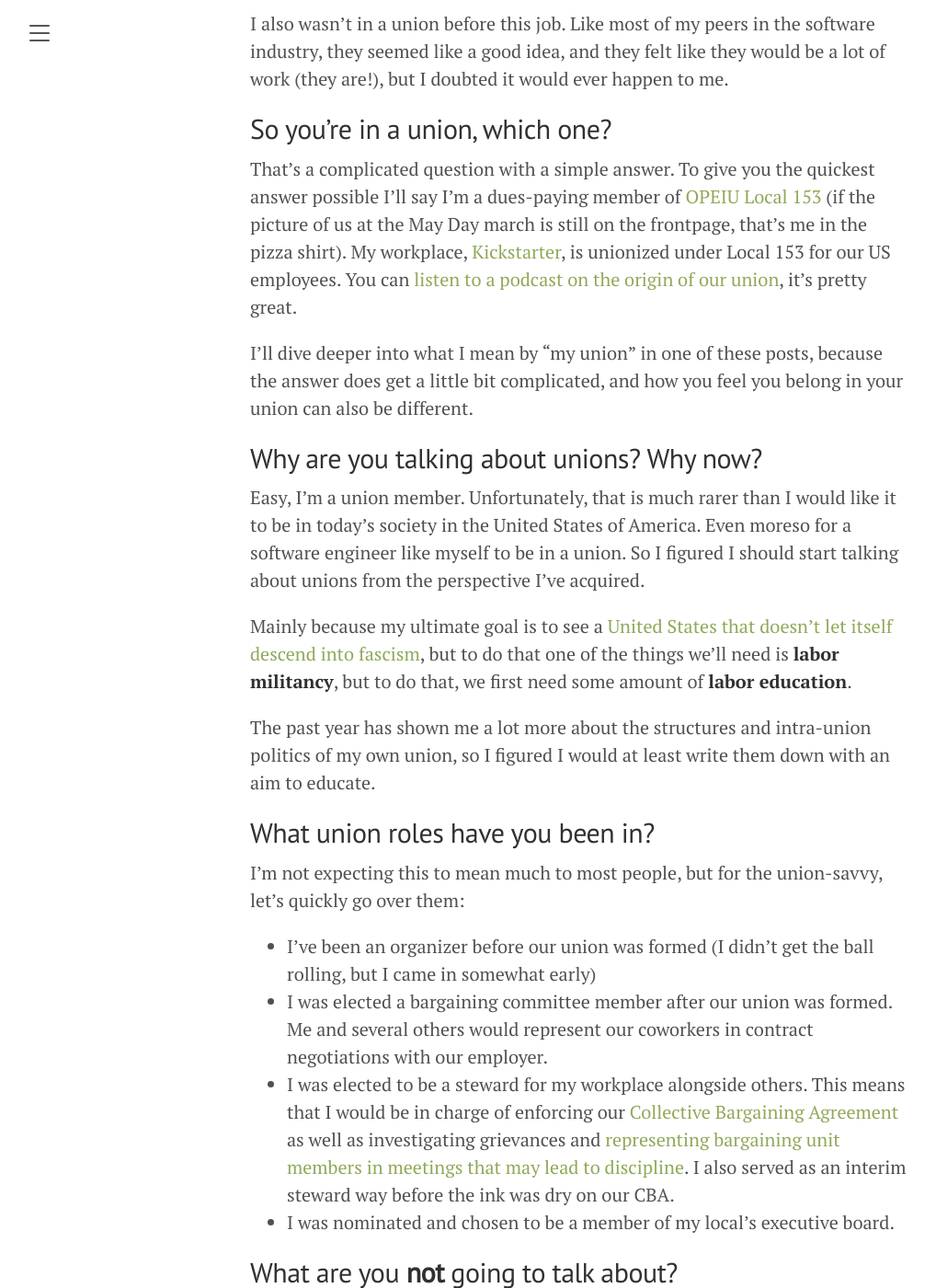
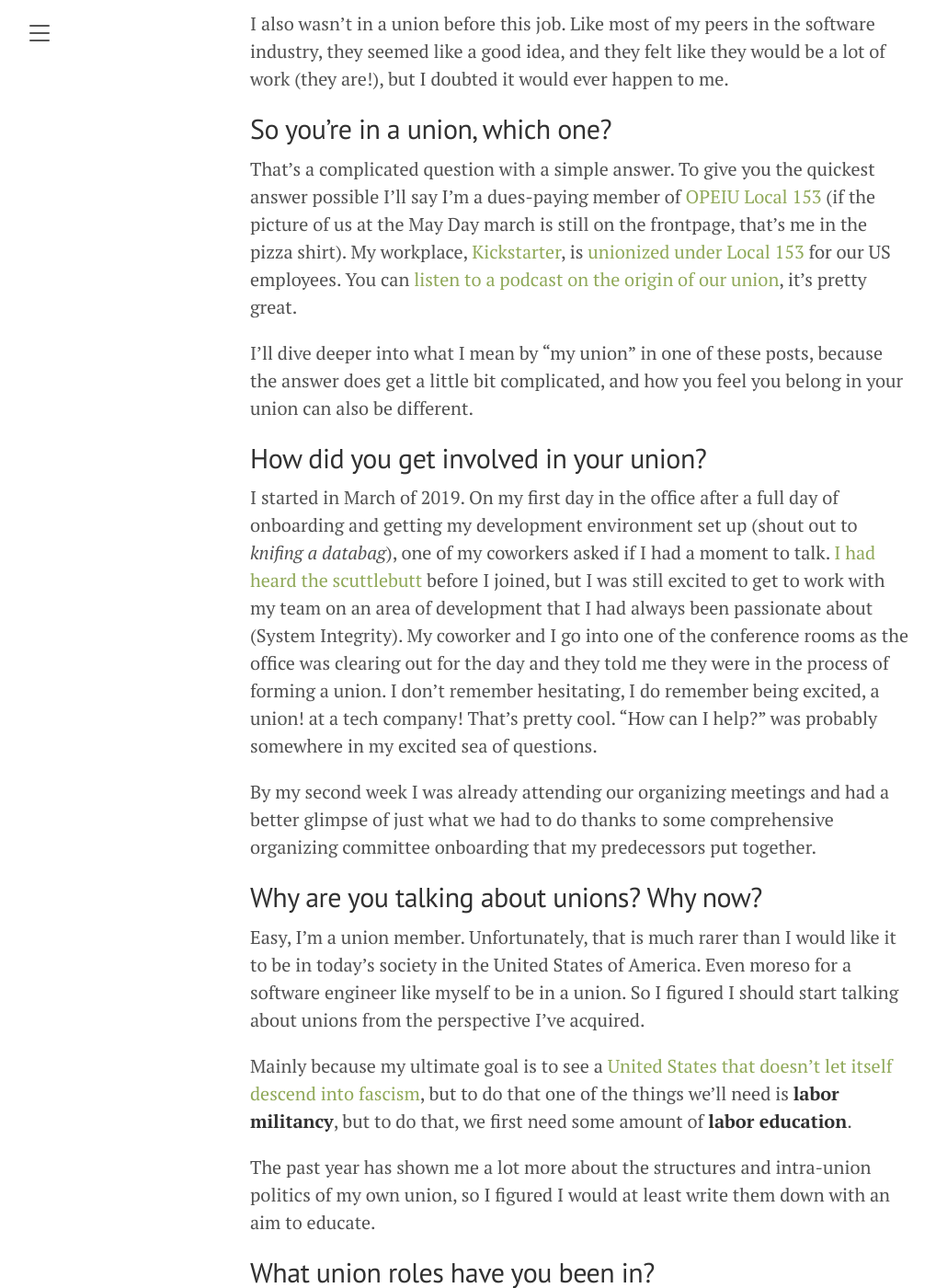
Before and after one commit to DeMarko/DeMarko.github.io, a Jekyll site: the page built from _posts/2025-05-31-setting-some-context.md, in a window 1280 px wide and 1400 px high, scrolled down 743 px. Shown: the whole window at 92% size, without its empty margins (8-1026 px from the left). Built offline with Jekyll 4.4.1, drawn with Linux system fonts in a browser that asks for light colours.

Commit message:
how did I get involved

```diff
--- a/_posts/2025-05-31-setting-some-context.md
+++ b/_posts/2025-05-31-setting-some-context.md
@@ -15,9 +15,15 @@ I also wasn't in a union before this job. Like most of my peers in the software
 
 ## So you're in a union, which one?
 
-That's a complicated question with a simple answer. To give you the quickest answer possible I'll say I'm a dues-paying member of [OPEIU Local 153](https://www.opeiulocal153.org/) (if the picture of us at the May Day march is still on the frontpage, that's me in the pizza shirt). My workplace, [Kickstarter](https://www.kickstarter.com/), is unionized under Local 153 for our US employees. You can [listen to a podcast on the origin of our union](https://kickstarterunited.org/oral-history/), it's pretty great.
+That's a complicated question with a simple answer. To give you the quickest answer possible I'll say I'm a dues-paying member of [OPEIU Local 153](https://www.opeiulocal153.org/) (if the picture of us at the May Day march is still on the frontpage, that's me in the pizza shirt). My workplace, [Kickstarter](https://www.kickstarter.com/), is [unionized under Local 153](https://kickstarterunited.org/) for our US employees. You can [listen to a podcast on the origin of our union](https://kickstarterunited.org/oral-history/), it's pretty great.
 
 I'll dive deeper into what I mean by "my union" in one of these posts, because the answer does get a little bit complicated, and how you feel you belong in your union can also be different.
+
+## How did you get involved in your union?
+
+I started in March of 2019. On my first day in the office after a full day of onboarding and getting my development environment set up (shout out to _knifing a databag_), one of my coworkers asked if I had a moment to talk. [I had heard the scuttlebutt](https://www.buzzfeednews.com/article/daveyalba/kickstarter-perry-chen-founder-worship-turmoil) before I joined, but I was still excited to get to work with my team on an area of development that I had always been passionate about (System Integrity). My coworker and I go into one of the conference rooms as the office was clearing out for the day and they told me they were in the process of forming a union. I don't remember hesitating, I do remember being excited, a union! at a tech company! That's pretty cool. "How can I help?" was probably somewhere in my excited sea of questions.
+
+By my second week I was already attending our organizing meetings and had a better glimpse of just what we had to do thanks to some comprehensive organizing committee onboarding that my predecessors put together.
 
 ## Why are you talking about unions? Why now?
 
```
Also changed, not shown: american-glossary-of-union-terms-you-should-know.md (+3 -0 lines).
